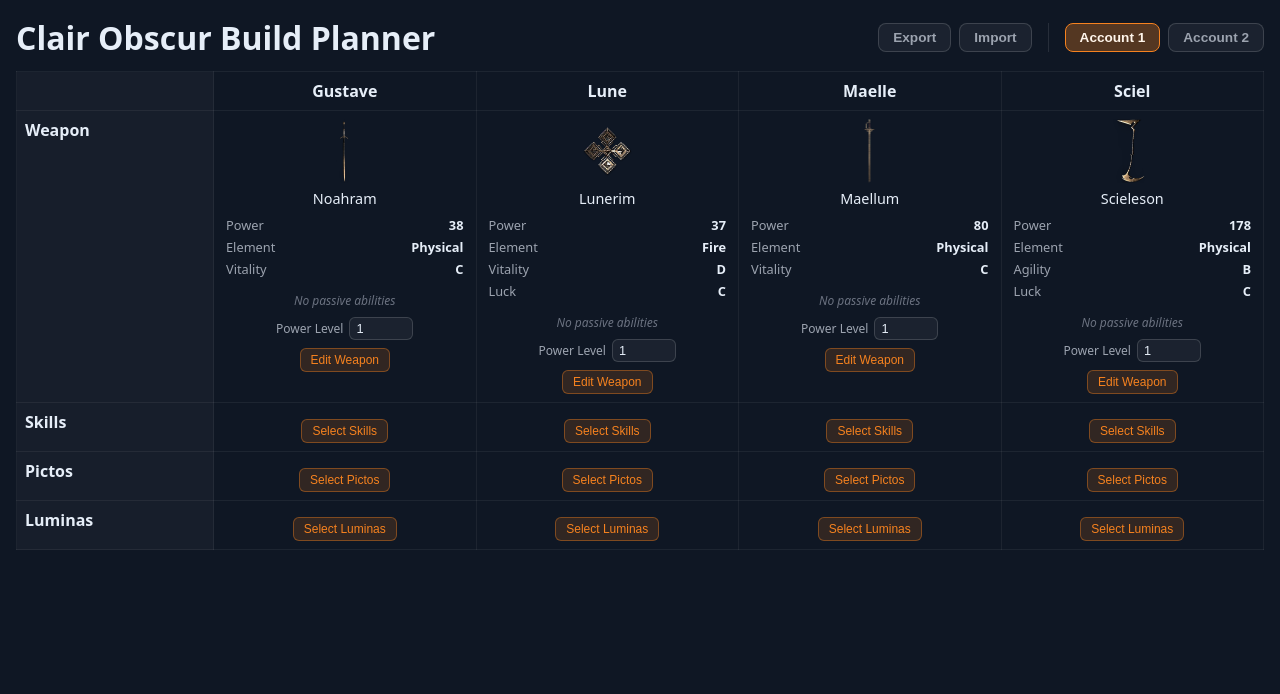
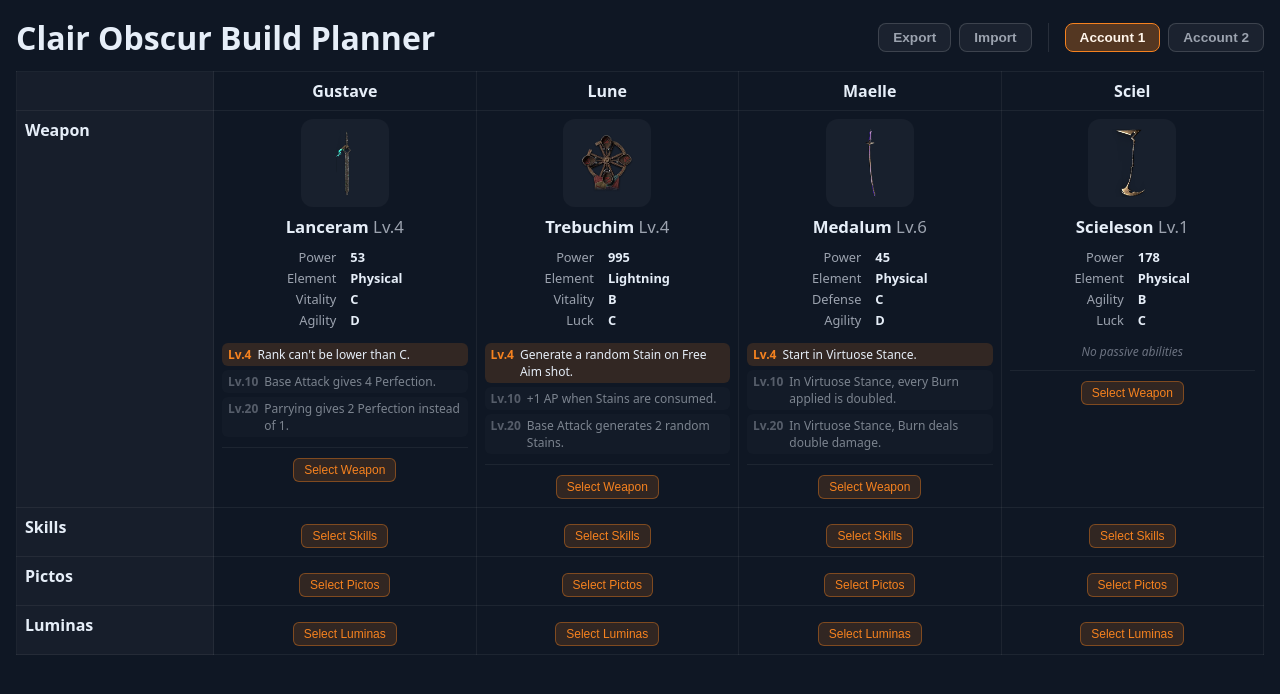
Before and after one commit to ScienceMoo/ClairObscurBuildPlanner, a React (Vite) app: page / in a window 1280 px wide. Shown: the top 694 px of the page. Built offline with nearby package versions, Linux system fonts and the light colour scheme; the HTML template or start-up script is replaced by a standard one.

Commit message:
Move weapon power level input into Select Weapon modal, show Lv.X badge in table, add Medalum/Trebuchim passives, new default weapons/levels, weapon card style tweaks

```diff
--- a/src/App.jsx
+++ b/src/App.jsx
@@ -188,9 +188,6 @@ export default function App() {
         <BuildDisplay
           items={items}
           onEditWeapon={(columnIndex) => setEditingWeaponIndex(columnIndex)}
-          onWeaponLevelChange={(columnIndex, level) =>
-            setWeaponLevel(columnIndex, level)
-          }
           onEditPictos={(columnIndex) => setEditingPictosIndex(columnIndex)}
           onEditLuminas={(columnIndex) => setEditingLuminasIndex(columnIndex)}
           onEditSkills={(columnIndex) => setEditingSkillsIndex(columnIndex)}
@@ -202,6 +199,7 @@ export default function App() {
           onSelect={(weaponName) =>
             selectWeapon(editingWeaponIndex, weaponName)
           }
+          onLevelChange={(level) => setWeaponLevel(editingWeaponIndex, level)}
           onClose={() => setEditingWeaponIndex(null)}
         />
       )}
--- a/src/components/BuildDisplay.jsx
+++ b/src/components/BuildDisplay.jsx
@@ -11,7 +11,6 @@ const ROW_LABELS = ["Character Name", "Weapon", "Skills", "Pictos", "Luminas"];
 export default function BuildDisplay({
   items,
   onEditWeapon,
-  onWeaponLevelChange,
   onEditPictos,
   onEditLuminas,
   onEditSkills,
@@ -44,7 +43,7 @@ export default function BuildDisplay({
         }))
       : null;
 
-    return { name: entry.name, image: entry.image, stats, passives };
+    return { name: entry.name, image: entry.image, level, stats, passives };
   }
 
   function resolvePictos(equippedNames) {
@@ -95,25 +94,36 @@ export default function BuildDisplay({
                 <td key={colIndex} className="build-cell">
                   {rowIndex === 0 ? (
                     <div className="char-name">{col.characterName || "-"}</div>
+                  ) : rowLabel === "Weapon" ? (
+                    <div className="weapon-card">
+                      <ItemCell
+                        title={resolveWeapon(
+                          col.characterName,
+                          col.weapon,
+                          col.weaponLevel,
+                        )}
+                        showImage
+                      />
+                      <div className="weapon-card-controls">
+                        <button
+                          className="edit-luminas-button"
+                          onClick={() => onEditWeapon(colIndex)}
+                        >
+                          Select Weapon
+                        </button>
+                      </div>
+                    </div>
                   ) : (
                     <>
                       <ItemCell
                         title={
-                          rowLabel === "Weapon"
-                            ? resolveWeapon(
-                                col.characterName,
-                                col.weapon,
-                                col.weaponLevel,
-                              )
-                            : rowLabel === "Pictos"
-                              ? resolvePictos(col.pictos)
-                              : rowLabel === "Luminas"
-                                ? resolveLuminas(col.luminas)
-                                : rowLabel === "Skills"
-                                  ? resolveSkills(col.characterName, col.skills)
-                                  : col[
-                                      rowLabel.toLowerCase().replace(/ /g, "")
-                                    ]
+                          rowLabel === "Pictos"
+                            ? resolvePictos(col.pictos)
+                            : rowLabel === "Luminas"
+                              ? resolveLuminas(col.luminas)
+                              : rowLabel === "Skills"
+                                ? resolveSkills(col.characterName, col.skills)
+                                : col[rowLabel.toLowerCase().replace(/ /g, "")]
                         }
                         showImage={
                           rowLabel !== "Pictos" &&
@@ -124,30 +134,6 @@ export default function BuildDisplay({
                           rowLabel === "Luminas" || rowLabel === "Skills"
                         }
                       />
-                      {rowLabel === "Weapon" && (
-                        <>
-                          <label className="weapon-level-input">
-                            Power Level
-                            <input
-                              type="number"
-                              min="1"
-                              value={col.weaponLevel || 1}
-                              onChange={(e) =>
-                                onWeaponLevelChange(
-                                  colIndex,
-                                  Number(e.target.value) || 1,
-                                )
-                              }
-                            />
-                          </label>
-                          <button
-                            className="edit-luminas-button"
-                            onClick={() => onEditWeapon(colIndex)}
-                          >
-                            Edit Weapon
-                          </button>
-                        </>
-                      )}
                       {rowLabel === "Pictos" && (
                         <button
                           className="edit-luminas-button"
--- a/src/components/ItemCell.jsx
+++ b/src/components/ItemCell.jsx
@@ -1,9 +1,10 @@
 import React from "react";
 
 function SingleItem({ title, showImage }) {
-  // title can be a plain string, or an object: { name, image, description, stats, passives }
+  // title can be a plain string, or an object: { name, image, level, description, stats, passives }
   const isObject = title && typeof title === "object";
   const name = isObject ? title.name : title;
+  const level = isObject ? title.level : null;
   const description = isObject ? title.description : null;
   const image = isObject ? title.image : null;
   const stats = isObject ? title.stats : null;
@@ -14,7 +15,10 @@ function SingleItem({ title, showImage }) {
       {showImage && image && (
         <img src={image} alt={name || ""} className="item-img" />
       )}
-      <div className="item-title">{name || "-"}</div>
+      <div className="item-title">
+        {name || "-"}
+        {level ? <span className="item-level"> Lv.{level}</span> : null}
+      </div>
       {description && <div className="item-description">{description}</div>}
       {stats && (
         <ul className="item-stats">
--- a/src/components/WeaponEditorModal.jsx
+++ b/src/components/WeaponEditorModal.jsx
@@ -11,7 +11,12 @@ const WEAPON_STATS_FIELDS = [
   { key: "luck", label: "Luck" },
 ];
 
-export default function WeaponEditorModal({ column, onSelect, onClose }) {
+export default function WeaponEditorModal({
+  column,
+  onSelect,
+  onLevelChange,
+  onClose,
+}) {
   const characterWeapons = weaponsCatalog
     .filter((weapon) => weapon.character === column.characterName)
     .sort((a, b) => a.name.localeCompare(b.name));
@@ -27,6 +32,15 @@ export default function WeaponEditorModal({ column, onSelect, onClose }) {
             Close
           </button>
         </div>
+        <label className="weapon-level-input">
+          Power Level
+          <input
+            type="number"
+            min="1"
+            value={column.weaponLevel || 1}
+            onChange={(e) => onLevelChange(Number(e.target.value) || 1)}
+          />
+        </label>
         <p className="lumina-modal-hint">
           Type to search, press ↓ then Enter to equip, or click a Weapon
           directly. Selecting a weapon replaces the current one.
--- a/src/data/sampleItems.js
+++ b/src/data/sampleItems.js
@@ -2,8 +2,8 @@ const sampleItems = {
   columns: [
     {
       characterName: "Gustave",
-      weapon: "Noahram",
-      weaponLevel: 1,
+      weapon: "Lanceram",
+      weaponLevel: 4,
       pictos: [],
       luminas: [],
       attributes: "STR +5",
@@ -11,8 +11,8 @@ const sampleItems = {
     },
     {
       characterName: "Lune",
-      weapon: "Lunerim",
-      weaponLevel: 1,
+      weapon: "Trebuchim",
+      weaponLevel: 4,
       pictos: [],
       luminas: [],
       attributes: "DEX +4",
@@ -20,8 +20,8 @@ const sampleItems = {
     },
     {
       characterName: "Maelle",
-      weapon: "Maellum",
-      weaponLevel: 1,
+      weapon: "Medalum",
+      weaponLevel: 6,
       pictos: [],
       luminas: [],
       attributes: "VIT +3",
--- a/src/data/weaponPassivesCatalog.js
+++ b/src/data/weaponPassivesCatalog.js
@@ -35,6 +35,27 @@ const weaponPassivesCatalog = [
       { level: 20, effect: "Parrying gives 2 Perfection instead of 1." },
     ],
   },
+  {
+    character: "Maelle",
+    name: "Medalum",
+    passives: [
+      { level: 4, effect: "Start in Virtuose Stance." },
+      {
+        level: 10,
+        effect: "In Virtuose Stance, every Burn applied is doubled.",
+      },
+      { level: 20, effect: "In Virtuose Stance, Burn deals double damage." },
+    ],
+  },
+  {
+    character: "Lune",
+    name: "Trebuchim",
+    passives: [
+      { level: 4, effect: "Generate a random Stain on Free Aim shot." },
+      { level: 10, effect: "+1 AP when Stains are consumed." },
+      { level: 20, effect: "Base Attack generates 2 random Stains." },
+    ],
+  },
 ];
 
 export default weaponPassivesCatalog;
--- a/src/index.css
+++ b/src/index.css
@@ -87,6 +87,44 @@ body {
 .item-title {
   font-size: 0.9rem;
 }
+.item-level {
+  color: #9ca3af;
+  font-weight: 400;
+}
+.weapon-card {
+  display: flex;
+  flex-direction: column;
+  align-items: center;
+  gap: 10px;
+}
+.weapon-card .item-cell {
+  gap: 8px;
+}
+.weapon-card .item-img {
+  width: 88px;
+  height: 88px;
+  padding: 10px;
+  box-sizing: border-box;
+  background: rgba(255, 255, 255, 0.04);
+  border-radius: 12px;
+}
+.weapon-card .item-title {
+  font-size: 1.05rem;
+  font-weight: 700;
+}
+.weapon-card .item-stats {
+  margin-top: 2px;
+}
+.weapon-card-controls {
+  display: flex;
+  align-items: center;
+  justify-content: center;
+  gap: 10px;
+  flex-wrap: wrap;
+  padding-top: 10px;
+  border-top: 1px solid rgba(255, 255, 255, 0.06);
+  width: 100%;
+}
 .item-description {
   font-size: 0.78rem;
   color: #c7d2e0;
@@ -116,19 +154,22 @@ body {
   margin: 0;
   padding: 0;
   font-size: 0.8rem;
-  width: 100%;
+  display: inline-grid;
+  grid-template-columns: auto auto;
+  column-gap: 14px;
+  row-gap: 3px;
+  justify-content: center;
 }
 .item-stats li {
-  display: flex;
-  justify-content: space-between;
-  gap: 6px;
-  padding: 2px 4px;
+  display: contents;
 }
 .stat-key {
   color: #9ca3af;
+  text-align: right;
 }
 .stat-value {
   font-weight: 600;
+  text-align: left;
 }
 .item-passives {
   list-style: none;
@@ -171,14 +212,12 @@ body {
   display: flex;
   align-items: center;
   gap: 6px;
-  justify-content: center;
-  margin: 8px 0 0;
   font-size: 0.75rem;
   color: #9ca3af;
 }
 .weapon-level-input input {
   width: 50px;
-  padding: 3px 6px;
+  padding: 5px 6px;
   background: rgba(255, 255, 255, 0.05);
   border: 1px solid rgba(255, 255, 255, 0.15);
   border-radius: 6px;
@@ -231,6 +270,12 @@ body {
 }
 .edit-luminas-button:hover {
   background: rgba(246, 130, 31, 0.28);
+}
+.weapon-card-controls .edit-luminas-button {
+  margin: 0;
+}
+.item-no-passives {
+  text-align: center;
 }
 .lumina-modal-overlay {
   position: fixed;
```
